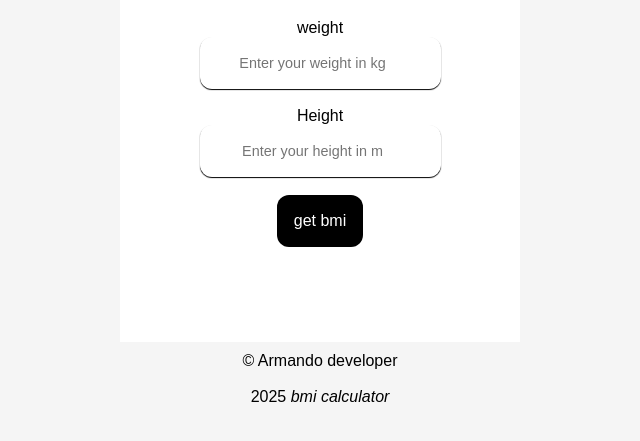
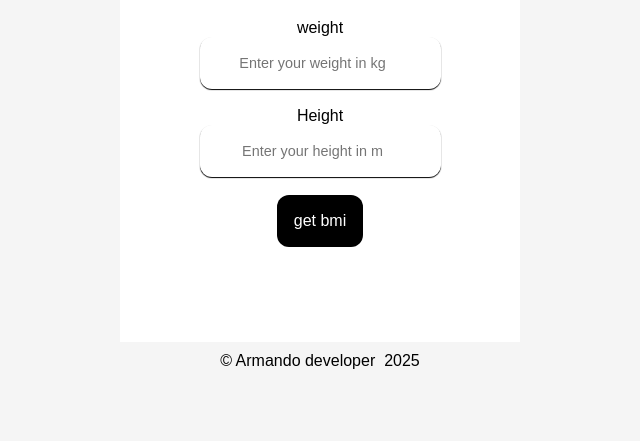
Before and after one commit to CodeNest-cmd/bmi, a plain HTML site: page index.html in a window 1280 px wide. Shown: the part 87-528 px from the top of the page, without its empty margins (320-960 px from the left). Drawn offline with Linux system fonts and the light colour scheme.

Commit message:
last comiit

```diff
--- a/index.html
+++ b/index.html
@@ -27,9 +27,7 @@
 
     </form>
     <footer>
-         &copy; Armando developer <br>
-    <br>
-    2025 <i>bmi calculator</i>
+         &copy; Armando developer &nbsp;2025
     </footer>
     </center>
 <script>
```
